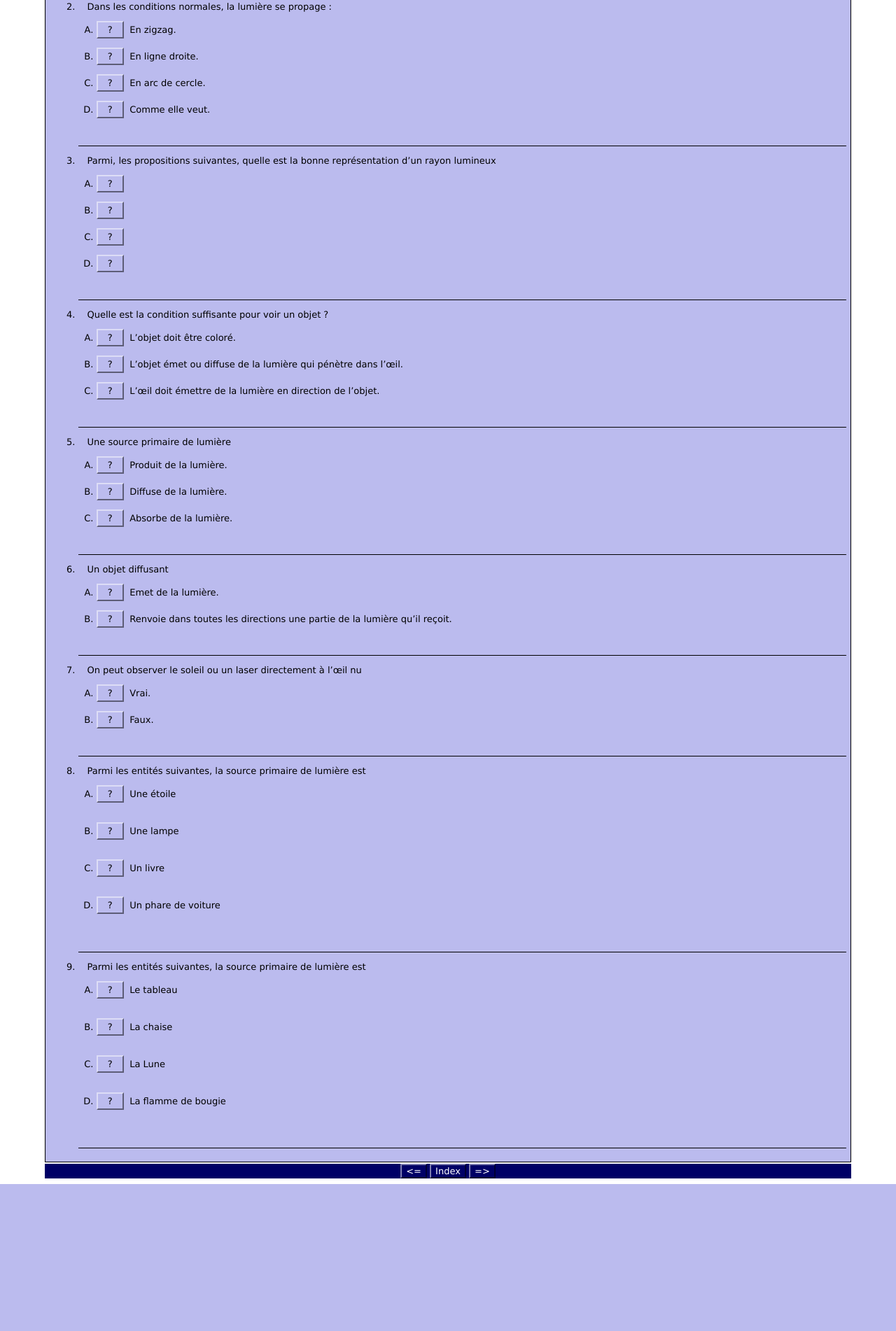
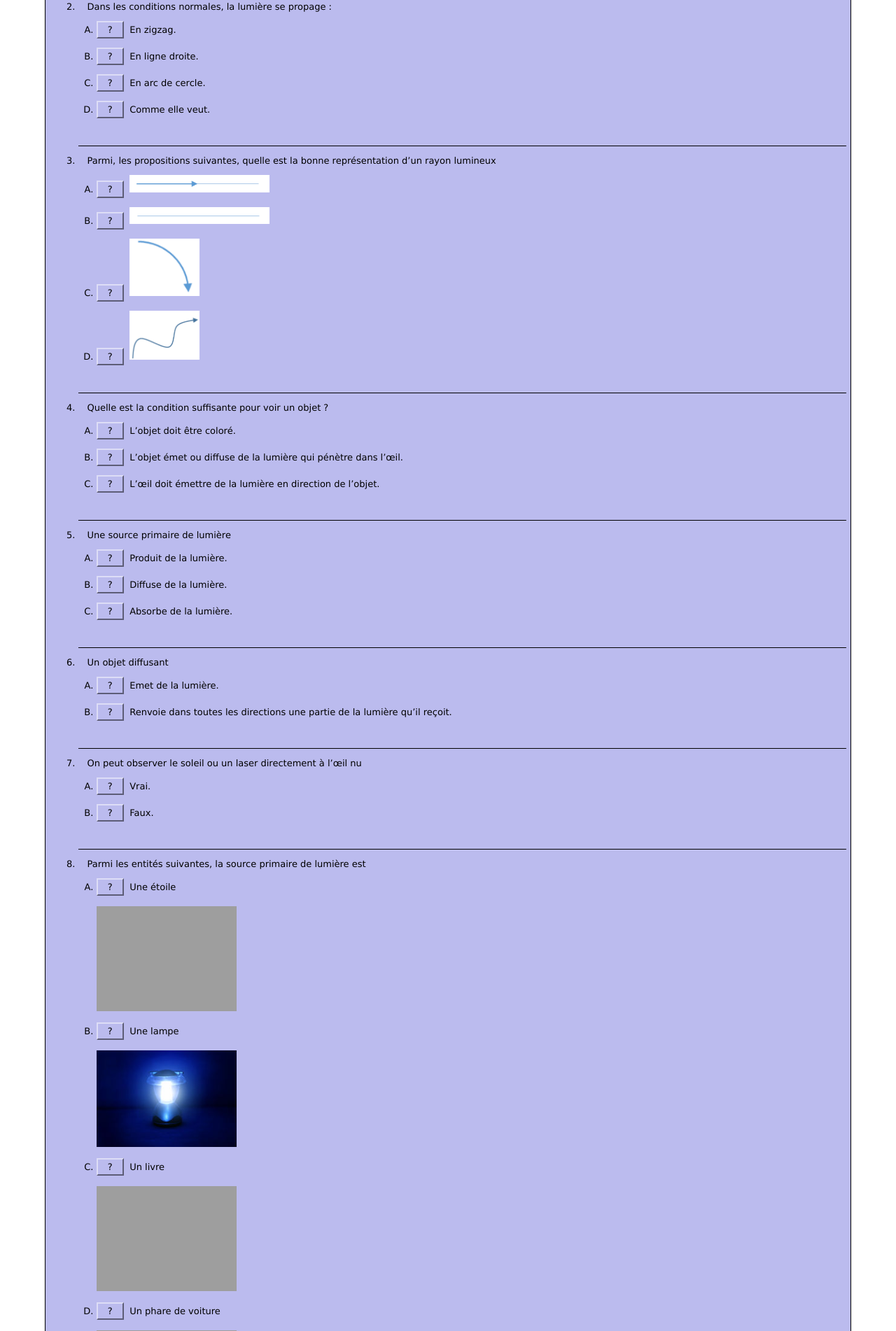
Before and after one commit to oboulant/site_antho, a Django app: template questionnaire/templates/questionnaire/Cinquieme_Chapitre_1.html in a window 1280 px wide, after a click on "Show all questions". Shown: the part 424-2326 px from the top of the page at 70% size. Before the commit the page ends 2116 px from the top, so only its background shows below. Run offline with Django 3.2, Linux system fonts and the light colour scheme; the template is opened without the code that fills it, so the values that code supplies are empty; grey boxes are pictures that could not be loaded.

Commit message:
Modif image antho

```diff
--- a/questionnaire/templates/questionnaire/Cinquieme_Chapitre_1.html
+++ b/questionnaire/templates/questionnaire/Cinquieme_Chapitre_1.html
@@ -1280,10 +1280,10 @@ I[2][0] = 100;
 I[2][1] = '';
 I[2][2] = '0';
 I[2][3] = new Array();
-I[2][3][0] = new Array('<src="/static/questionnaire/traitavecfleche.png" alt="" title="" width="200"  />','OUI, la lumi\u00e8re se propage bien en ligne droite, dans un sens pr\u00e9cis indiqu\u00e9 par une fl\u00e8che.<br />',1,100,1);
-I[2][3][1] = new Array('<src="/static/questionnaire/traitsansfleche.png" alt="" title="" width="200"  />','NON, la lumi\u00e8re se propage avec un sens pr\u00e9cis, indiqu\u00e9 par une fl\u00e8che.<br />',0,0,1);
-I[2][3][2] = new Array('<src="/static/questionnaire/arccercle.png" alt="" title="" width="100"  />','NON, la lumi\u00e8re se propage en ligne droite.<br />',0,0,1);
-I[2][3][3] = new Array('<src="/static/questionnaire/zigzag.png" alt="" title="" width="100"  />','NON, la lumi\u00e8re se propage en ligne droite.<br />',0,0,1);
+I[2][3][0] = new Array('<img src="/static/questionnaire/traitavecfleche.png" alt="" title="" width="200"  />','OUI, la lumi\u00e8re se propage bien en ligne droite, dans un sens pr\u00e9cis indiqu\u00e9 par une fl\u00e8che.<br />',1,100,1);
+I[2][3][1] = new Array('<img src="/static/questionnaire/traitsansfleche.png" alt="" title="" width="200"  />','NON, la lumi\u00e8re se propage avec un sens pr\u00e9cis, indiqu\u00e9 par une fl\u00e8che.<br />',0,0,1);
+I[2][3][2] = new Array('<img src="/static/questionnaire/arccercle.png" alt="" title="" width="100"  />','NON, la lumi\u00e8re se propage en ligne droite.<br />',0,0,1);
+I[2][3][3] = new Array('<img src="/static/questionnaire/zigzag.png" alt="" title="" width="100"  />','NON, la lumi\u00e8re se propage en ligne droite.<br />',0,0,1);
 I[3] = new Array();
 I[3][0] = 100;
 I[3][1] = '';
@@ -1319,19 +1319,19 @@ I[7][0] = 100;
 I[7][1] = '';
 I[7][2] = '0';
 I[7][3] = new Array();
-I[7][3][0] = new Array('Une \u00e9toile<br /><br /><src="/static/questionnaire/etoile.jpg" alt="" title="" width="200"  />','NON, c\u2019est une source primaire, comme le Soleil. Le Soleil est d\u2019ailleurs l\u2019\u00e9toile du syst\u00e8me solaire.',0,0,1);
-I[7][3][1] = new Array('Une lampe<br /><br /><src="/static/questionnaire/lampe.jpg" alt="" title="" width="200"  />','NON, c\u2019est une source primaire qui produit sa propre lumi\u00e8re.<br />',0,0,1);
-I[7][3][2] = new Array('Un livre<br /><br /><src="/static/questionnaire/livre.jpg" alt="" title="" width="200"  />','OUI, c\u2019est un objet diffusant\u00a0: dans une salle noire, on ne le voit pas\u00a0! Il n\u2019est visible que s\u2019il renvoie \u00e0 nos yeux des rayons lumineux issus d\u2019une source primaire (Soleil ou lampe).<br />',1,100,1);
-I[7][3][3] = new Array('Un phare de voiture<br /><br /><src="/static/questionnaire/phare.jpg" alt="" title="" width="200"  />','NON, c\u2019est une source primaire qui produit sa propre lumi\u00e8re.<br />',0,0,1);
+I[7][3][0] = new Array('Une \u00e9toile<br /><br /><img src="/static/questionnaire/etoile.jpg" alt="" title="" width="200"  />','NON, c\u2019est une source primaire, comme le Soleil. Le Soleil est d\u2019ailleurs l\u2019\u00e9toile du syst\u00e8me solaire.',0,0,1);
+I[7][3][1] = new Array('Une lampe<br /><br /><img src="/static/questionnaire/lampe.jpg" alt="" title="" width="200"  />','NON, c\u2019est une source primaire qui produit sa propre lumi\u00e8re.<br />',0,0,1);
+I[7][3][2] = new Array('Un livre<br /><br /><img src="/static/questionnaire/livre.jpg" alt="" title="" width="200"  />','OUI, c\u2019est un objet diffusant\u00a0: dans une salle noire, on ne le voit pas\u00a0! Il n\u2019est visible que s\u2019il renvoie \u00e0 nos yeux des rayons lumineux issus d\u2019une source primaire (Soleil ou lampe).<br />',1,100,1);
+I[7][3][3] = new Array('Un phare de voiture<br /><br /><img src="/static/questionnaire/phare.jpg" alt="" title="" width="200"  />','NON, c\u2019est une source primaire qui produit sa propre lumi\u00e8re.<br />',0,0,1);
 I[8] = new Array();
 I[8][0] = 100;
 I[8][1] = '';
 I[8][2] = '0';
 I[8][3] = new Array();
-I[8][3][0] = new Array('Le tableau<br /><br /><src="/static/questionnaire/tableau.jpg" alt="" title="" width="200"  />','NON, c\u2019est un objet diffusant\u00a0: dans une salle noire, on ne le voit pas\u00a0!',0,0,1);
-I[8][3][1] = new Array('La chaise<br /><br /><src="/static/questionnaire/chaise.jpg" alt="" title="" width="200"  />','NON, c\u2019est un objet diffusant\u00a0: dans une salle noire, on ne le voit pas\u00a0!',0,0,1);
-I[8][3][2] = new Array('La Lune<br /><br /><src="/static/questionnaire/lune.jpg" alt="" title="" width="200"  />','NON, elle n\u2019est visible que parce qu\u2019elle renvoie les rayons lumineux du Soleil.<br />',0,0,1);
-I[8][3][3] = new Array('La flamme de bougie<br /><br /><src="/static/questionnaire/flamme.jpg" alt="" title="" width="200"  />','OUI, TB\u00a0!',1,100,1);
+I[8][3][0] = new Array('Le tableau<br /><br /><img src="/static/questionnaire/tableau.jpg" alt="" title="" width="200"  />','NON, c\u2019est un objet diffusant\u00a0: dans une salle noire, on ne le voit pas\u00a0!',0,0,1);
+I[8][3][1] = new Array('La chaise<br /><br /><img src="/static/questionnaire/chaise.jpg" alt="" title="" width="200"  />','NON, c\u2019est un objet diffusant\u00a0: dans une salle noire, on ne le voit pas\u00a0!',0,0,1);
+I[8][3][2] = new Array('La Lune<br /><br /><img src="/static/questionnaire/lune.jpg" alt="" title="" width="200"  />','NON, elle n\u2019est visible que parce qu\u2019elle renvoie les rayons lumineux du Soleil.<br />',0,0,1);
+I[8][3][3] = new Array('La flamme de bougie<br /><br /><img src="/static/questionnaire/flamme.jpg" alt="" title="" width="200"  />','OUI, TB\u00a0!',1,100,1);
 
 
 function StartUp(){
@@ -1801,16 +1801,16 @@ function CheckFinished(){
 <div class="QuestionText">Parmi, les propositions suivantes, quelle est la bonne repr&#x00e9;sentation d&#x2019;un rayon lumineux<br /></div>
 <ol class="MCAnswers">
 <li id="Q_2_0">
-<button class="FuncButton"  onfocus="FuncBtnOver(this)"  onblur="FuncBtnOut(this)"  onmouseover="FuncBtnOver(this)"  onmouseout="FuncBtnOut(this)"  onmousedown="FuncBtnDown(this)"  onmouseup="FuncBtnOut(this)"  id="Q_2_0_Btn"  onclick="CheckMCAnswer(2,0,this)">&nbsp;&nbsp;?&nbsp;&nbsp;</button>&nbsp;&nbsp;<src="/static/questionnaire/traitavecfleche.png" alt="" title="" width="200"  />
+<button class="FuncButton"  onfocus="FuncBtnOver(this)"  onblur="FuncBtnOut(this)"  onmouseover="FuncBtnOver(this)"  onmouseout="FuncBtnOut(this)"  onmousedown="FuncBtnDown(this)"  onmouseup="FuncBtnOut(this)"  id="Q_2_0_Btn"  onclick="CheckMCAnswer(2,0,this)">&nbsp;&nbsp;?&nbsp;&nbsp;</button>&nbsp;&nbsp;<img src="/static/questionnaire/traitavecfleche.png" alt="" title="" width="200"  />
 </li>
 <li id="Q_2_1">
-<button class="FuncButton"  onfocus="FuncBtnOver(this)"  onblur="FuncBtnOut(this)"  onmouseover="FuncBtnOver(this)"  onmouseout="FuncBtnOut(this)"  onmousedown="FuncBtnDown(this)"  onmouseup="FuncBtnOut(this)"  id="Q_2_1_Btn"  onclick="CheckMCAnswer(2,1,this)">&nbsp;&nbsp;?&nbsp;&nbsp;</button>&nbsp;&nbsp;<src="/static/questionnaire/traitsansfleche.png" alt="" title="" width="200"  />
+<button class="FuncButton"  onfocus="FuncBtnOver(this)"  onblur="FuncBtnOut(this)"  onmouseover="FuncBtnOver(this)"  onmouseout="FuncBtnOut(this)"  onmousedown="FuncBtnDown(this)"  onmouseup="FuncBtnOut(this)"  id="Q_2_1_Btn"  onclick="CheckMCAnswer(2,1,this)">&nbsp;&nbsp;?&nbsp;&nbsp;</button>&nbsp;&nbsp;<img src="/static/questionnaire/traitsansfleche.png" alt="" title="" width="200"  />
 </li>
 <li id="Q_2_2">
-<button class="FuncButton"  onfocus="FuncBtnOver(this)"  onblur="FuncBtnOut(this)"  onmouseover="FuncBtnOver(this)"  onmouseout="FuncBtnOut(this)"  onmousedown="FuncBtnDown(this)"  onmouseup="FuncBtnOut(this)"  id="Q_2_2_Btn"  onclick="CheckMCAnswer(2,2,this)">&nbsp;&nbsp;?&nbsp;&nbsp;</button>&nbsp;&nbsp;<src="/static/questionnaire/arccercle.png" alt="" title="" width="100"  />
+<button class="FuncButton"  onfocus="FuncBtnOver(this)"  onblur="FuncBtnOut(this)"  onmouseover="FuncBtnOver(this)"  onmouseout="FuncBtnOut(this)"  onmousedown="FuncBtnDown(this)"  onmouseup="FuncBtnOut(this)"  id="Q_2_2_Btn"  onclick="CheckMCAnswer(2,2,this)">&nbsp;&nbsp;?&nbsp;&nbsp;</button>&nbsp;&nbsp;<img src="/static/questionnaire/arccercle.png" alt="" title="" width="100"  />
 </li>
 <li id="Q_2_3">
-<button class="FuncButton"  onfocus="FuncBtnOver(this)"  onblur="FuncBtnOut(this)"  onmouseover="FuncBtnOver(this)"  onmouseout="FuncBtnOut(this)"  onmousedown="FuncBtnDown(this)"  onmouseup="FuncBtnOut(this)"  id="Q_2_3_Btn"  onclick="CheckMCAnswer(2,3,this)">&nbsp;&nbsp;?&nbsp;&nbsp;</button>&nbsp;&nbsp;<src="/static/questionnaire/zigzag.png" alt="" title="" width="100"  />
+<button class="FuncButton"  onfocus="FuncBtnOver(this)"  onblur="FuncBtnOut(this)"  onmouseover="FuncBtnOver(this)"  onmouseout="FuncBtnOut(this)"  onmousedown="FuncBtnDown(this)"  onmouseup="FuncBtnOut(this)"  id="Q_2_3_Btn"  onclick="CheckMCAnswer(2,3,this)">&nbsp;&nbsp;?&nbsp;&nbsp;</button>&nbsp;&nbsp;<img src="/static/questionnaire/zigzag.png" alt="" title="" width="100"  />
 </li>
 </ol>
 </li>
@@ -1868,16 +1868,16 @@ function CheckFinished(){
 <div class="QuestionText">Parmi les entit&#x00e9;s suivantes, la source primaire de lumi&#x00e8;re est <br /></div>
 <ol class="MCAnswers">
 <li id="Q_7_0">
-<button class="FuncButton"  onfocus="FuncBtnOver(this)"  onblur="FuncBtnOut(this)"  onmouseover="FuncBtnOver(this)"  onmouseout="FuncBtnOut(this)"  onmousedown="FuncBtnDown(this)"  onmouseup="FuncBtnOut(this)"  id="Q_7_0_Btn"  onclick="CheckMCAnswer(7,0,this)">&nbsp;&nbsp;?&nbsp;&nbsp;</button>&nbsp;&nbsp;Une &#x00e9;toile<br /><br /><src="/static/questionnaire/etoile.jpg" alt="" title="" width="200"  />
+<button class="FuncButton"  onfocus="FuncBtnOver(this)"  onblur="FuncBtnOut(this)"  onmouseover="FuncBtnOver(this)"  onmouseout="FuncBtnOut(this)"  onmousedown="FuncBtnDown(this)"  onmouseup="FuncBtnOut(this)"  id="Q_7_0_Btn"  onclick="CheckMCAnswer(7,0,this)">&nbsp;&nbsp;?&nbsp;&nbsp;</button>&nbsp;&nbsp;Une &#x00e9;toile<br /><br /><img src="/static/questionnaire/etoile.jpg" alt="" title="" width="200"  />
 </li>
 <li id="Q_7_1">
-<button class="FuncButton"  onfocus="FuncBtnOver(this)"  onblur="FuncBtnOut(this)"  onmouseover="FuncBtnOver(this)"  onmouseout="FuncBtnOut(this)"  onmousedown="FuncBtnDown(this)"  onmouseup="FuncBtnOut(this)"  id="Q_7_1_Btn"  onclick="CheckMCAnswer(7,1,this)">&nbsp;&nbsp;?&nbsp;&nbsp;</button>&nbsp;&nbsp;Une lampe<br /><br /><src="/static/questionnaire/lampe.jpg" alt="" title="" width="200"  />
+<button class="FuncButton"  onfocus="FuncBtnOver(this)"  onblur="FuncBtnOut(this)"  onmouseover="FuncBtnOver(this)"  onmouseout="FuncBtnOut(this)"  onmousedown="FuncBtnDown(this)"  onmouseup="FuncBtnOut(this)"  id="Q_7_1_Btn"  onclick="CheckMCAnswer(7,1,this)">&nbsp;&nbsp;?&nbsp;&nbsp;</button>&nbsp;&nbsp;Une lampe<br /><br /><img src="/static/questionnaire/lampe.jpg" alt="" title="" width="200"  />
 </li>
 <li id="Q_7_2">
-<button class="FuncButton"  onfocus="FuncBtnOver(this)"  onblur="FuncBtnOut(this)"  onmouseover="FuncBtnOver(this)"  onmouseout="FuncBtnOut(this)"  onmousedown="FuncBtnDown(this)"  onmouseup="FuncBtnOut(this)"  id="Q_7_2_Btn"  onclick="CheckMCAnswer(7,2,this)">&nbsp;&nbsp;?&nbsp;&nbsp;</button>&nbsp;&nbsp;Un livre<br /><br /><src="/static/questionnaire/livre.jpg" alt="" title="" width="200"  />
+<button class="FuncButton"  onfocus="FuncBtnOver(this)"  onblur="FuncBtnOut(this)"  onmouseover="FuncBtnOver(this)"  onmouseout="FuncBtnOut(this)"  onmousedown="FuncBtnDown(this)"  onmouseup="FuncBtnOut(this)"  id="Q_7_2_Btn"  onclick="CheckMCAnswer(7,2,this)">&nbsp;&nbsp;?&nbsp;&nbsp;</button>&nbsp;&nbsp;Un livre<br /><br /><img src="/static/questionnaire/livre.jpg" alt="" title="" width="200"  />
 </li>
 <li id="Q_7_3">
-<button class="FuncButton"  onfocus="FuncBtnOver(this)"  onblur="FuncBtnOut(this)"  onmouseover="FuncBtnOver(this)"  onmouseout="FuncBtnOut(this)"  onmousedown="FuncBtnDown(this)"  onmouseup="FuncBtnOut(this)"  id="Q_7_3_Btn"  onclick="CheckMCAnswer(7,3,this)">&nbsp;&nbsp;?&nbsp;&nbsp;</button>&nbsp;&nbsp;Un phare de voiture<br /><br /><src="/static/questionnaire/phare.jpg" alt="" title="" width="200"  />
+<button class="FuncButton"  onfocus="FuncBtnOver(this)"  onblur="FuncBtnOut(this)"  onmouseover="FuncBtnOver(this)"  onmouseout="FuncBtnOut(this)"  onmousedown="FuncBtnDown(this)"  onmouseup="FuncBtnOut(this)"  id="Q_7_3_Btn"  onclick="CheckMCAnswer(7,3,this)">&nbsp;&nbsp;?&nbsp;&nbsp;</button>&nbsp;&nbsp;Un phare de voiture<br /><br /><img src="/static/questionnaire/phare.jpg" alt="" title="" width="200"  />
 </li>
 </ol>
 </li>
@@ -1885,16 +1885,16 @@ function CheckFinished(){
 <div class="QuestionText">Parmi les entit&#x00e9;s suivantes, la source primaire de lumi&#x00e8;re est <br /></div>
 <ol class="MCAnswers">
 <li id="Q_8_0">
-<button class="FuncButton"  onfocus="FuncBtnOver(this)"  onblur="FuncBtnOut(this)"  onmouseover="FuncBtnOver(this)"  onmouseout="FuncBtnOut(this)"  onmousedown="FuncBtnDown(this)"  onmouseup="FuncBtnOut(this)"  id="Q_8_0_Btn"  onclick="CheckMCAnswer(8,0,this)">&nbsp;&nbsp;?&nbsp;&nbsp;</button>&nbsp;&nbsp;Le tableau<br /><br /><src="/static/questionnaire/tableau.jpg" alt="" title="" width="200"  />
+<button class="FuncButton"  onfocus="FuncBtnOver(this)"  onblur="FuncBtnOut(this)"  onmouseover="FuncBtnOver(this)"  onmouseout="FuncBtnOut(this)"  onmousedown="FuncBtnDown(this)"  onmouseup="FuncBtnOut(this)"  id="Q_8_0_Btn"  onclick="CheckMCAnswer(8,0,this)">&nbsp;&nbsp;?&nbsp;&nbsp;</button>&nbsp;&nbsp;Le tableau<br /><br /><img src="/static/questionnaire/tableau.jpg" alt="" title="" width="200"  />
 </li>
 <li id="Q_8_1">
-<button class="FuncButton"  onfocus="FuncBtnOver(this)"  onblur="FuncBtnOut(this)"  onmouseover="FuncBtnOver(this)"  onmouseout="FuncBtnOut(this)"  onmousedown="FuncBtnDown(this)"  onmouseup="FuncBtnOut(this)"  id="Q_8_1_Btn"  onclick="CheckMCAnswer(8,1,this)">&nbsp;&nbsp;?&nbsp;&nbsp;</button>&nbsp;&nbsp;La chaise<br /><br /><src="/static/questionnaire/chaise.jpg" alt="" title="" width="200"  />
+<button class="FuncButton"  onfocus="FuncBtnOver(this)"  onblur="FuncBtnOut(this)"  onmouseover="FuncBtnOver(this)"  onmouseout="FuncBtnOut(this)"  onmousedown="FuncBtnDown(this)"  onmouseup="FuncBtnOut(this)"  id="Q_8_1_Btn"  onclick="CheckMCAnswer(8,1,this)">&nbsp;&nbsp;?&nbsp;&nbsp;</button>&nbsp;&nbsp;La chaise<br /><br /><img src="/static/questionnaire/chaise.jpg" alt="" title="" width="200"  />
 </li>
 <li id="Q_8_2">
-<button class="FuncButton"  onfocus="FuncBtnOver(this)"  onblur="FuncBtnOut(this)"  onmouseover="FuncBtnOver(this)"  onmouseout="FuncBtnOut(this)"  onmousedown="FuncBtnDown(this)"  onmouseup="FuncBtnOut(this)"  id="Q_8_2_Btn"  onclick="CheckMCAnswer(8,2,this)">&nbsp;&nbsp;?&nbsp;&nbsp;</button>&nbsp;&nbsp;La Lune<br /><br /><src="/static/questionnaire/lune.jpg" alt="" title="" width="200"  />
+<button class="FuncButton"  onfocus="FuncBtnOver(this)"  onblur="FuncBtnOut(this)"  onmouseover="FuncBtnOver(this)"  onmouseout="FuncBtnOut(this)"  onmousedown="FuncBtnDown(this)"  onmouseup="FuncBtnOut(this)"  id="Q_8_2_Btn"  onclick="CheckMCAnswer(8,2,this)">&nbsp;&nbsp;?&nbsp;&nbsp;</button>&nbsp;&nbsp;La Lune<br /><br /><img src="/static/questionnaire/lune.jpg" alt="" title="" width="200"  />
 </li>
 <li id="Q_8_3">
-<button class="FuncButton"  onfocus="FuncBtnOver(this)"  onblur="FuncBtnOut(this)"  onmouseover="FuncBtnOver(this)"  onmouseout="FuncBtnOut(this)"  onmousedown="FuncBtnDown(this)"  onmouseup="FuncBtnOut(this)"  id="Q_8_3_Btn"  onclick="CheckMCAnswer(8,3,this)">&nbsp;&nbsp;?&nbsp;&nbsp;</button>&nbsp;&nbsp;La flamme de bougie<br /><br /><src="/static/questionnaire/flamme.jpg" alt="" title="" width="200"  />
+<button class="FuncButton"  onfocus="FuncBtnOver(this)"  onblur="FuncBtnOut(this)"  onmouseover="FuncBtnOver(this)"  onmouseout="FuncBtnOut(this)"  onmousedown="FuncBtnDown(this)"  onmouseup="FuncBtnOut(this)"  id="Q_8_3_Btn"  onclick="CheckMCAnswer(8,3,this)">&nbsp;&nbsp;?&nbsp;&nbsp;</button>&nbsp;&nbsp;La flamme de bougie<br /><br /><img src="/static/questionnaire/flamme.jpg" alt="" title="" width="200"  />
 </li>
 </ol>
 </li>
--- a/questionnaire/urls.py
+++ b/questionnaire/urls.py
@@ -11,4 +11,5 @@ from questionnaire import views
 urlpatterns = [
     url(r'^$', views.questionnaire_list, name = 'questionnaire_list'),
     url(r'^questionnaire/(?P<pk>[0-9]+)/$', views.questionnaire_detail, name = 'questionnaire_detail'),
+    url(r'^archive_exane/', views.archive_exane, name = 'archive_exane'),
 ]
--- a/questionnaire/views.py
+++ b/questionnaire/views.py
@@ -13,3 +13,9 @@ def questionnaire_list(request):
     #return HttpResponse("Congrats %s !" % "Olivier")
     questionnaires = Questionnaire.objects.all()
     return render(request, os.path.join('questionnaire', 'liste_questionnaire.html'), {'questionnaires': questionnaires})
+
+def archive_exane(request):
+    zip_file = open("./Document_partitioning_complexity.zip", 'r')
+    response = HttpResponse(zip_file, content_type='application/force-download')
+    response['Content-Disposition'] = 'attachment; filename="%s"' % 'foo.zip'
+    return response
```
